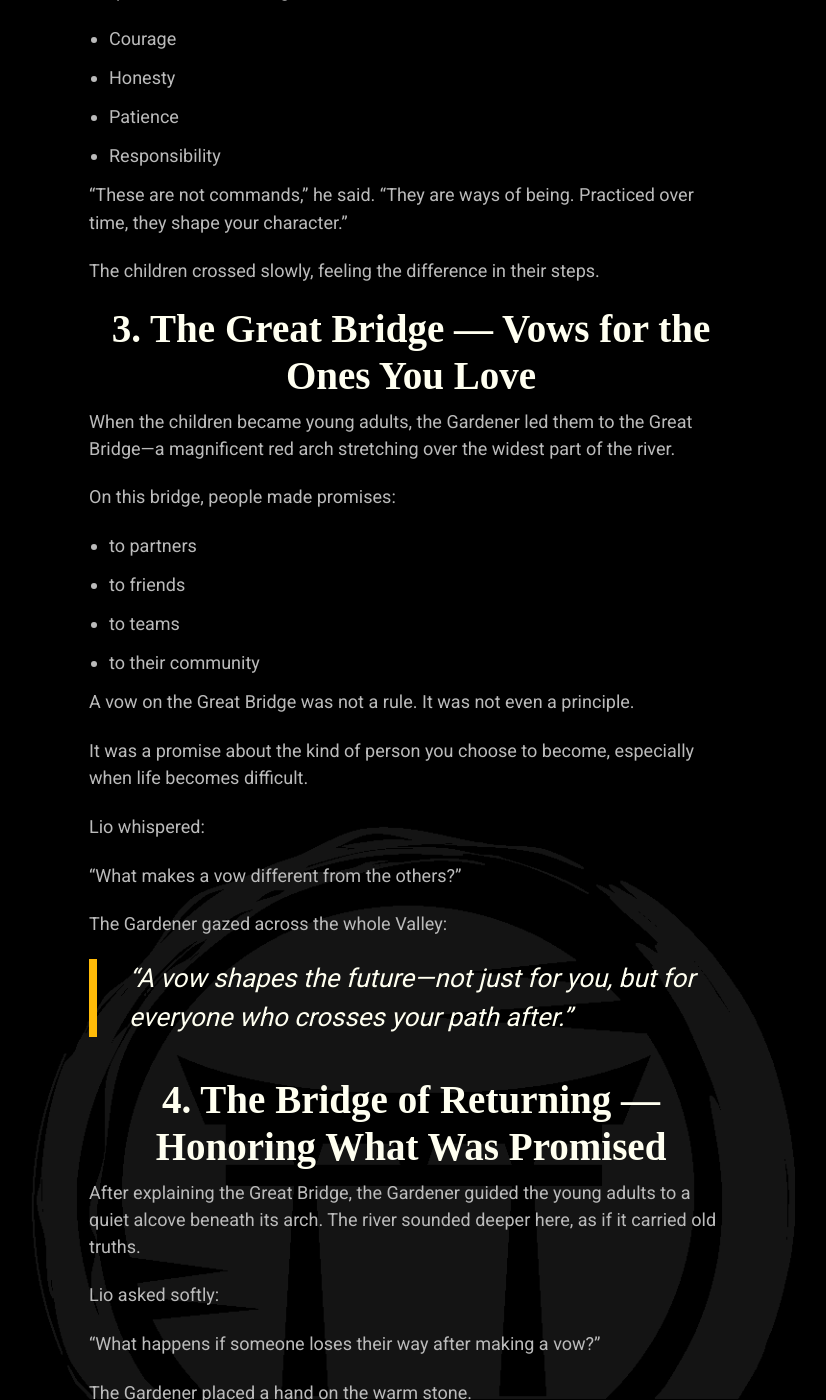
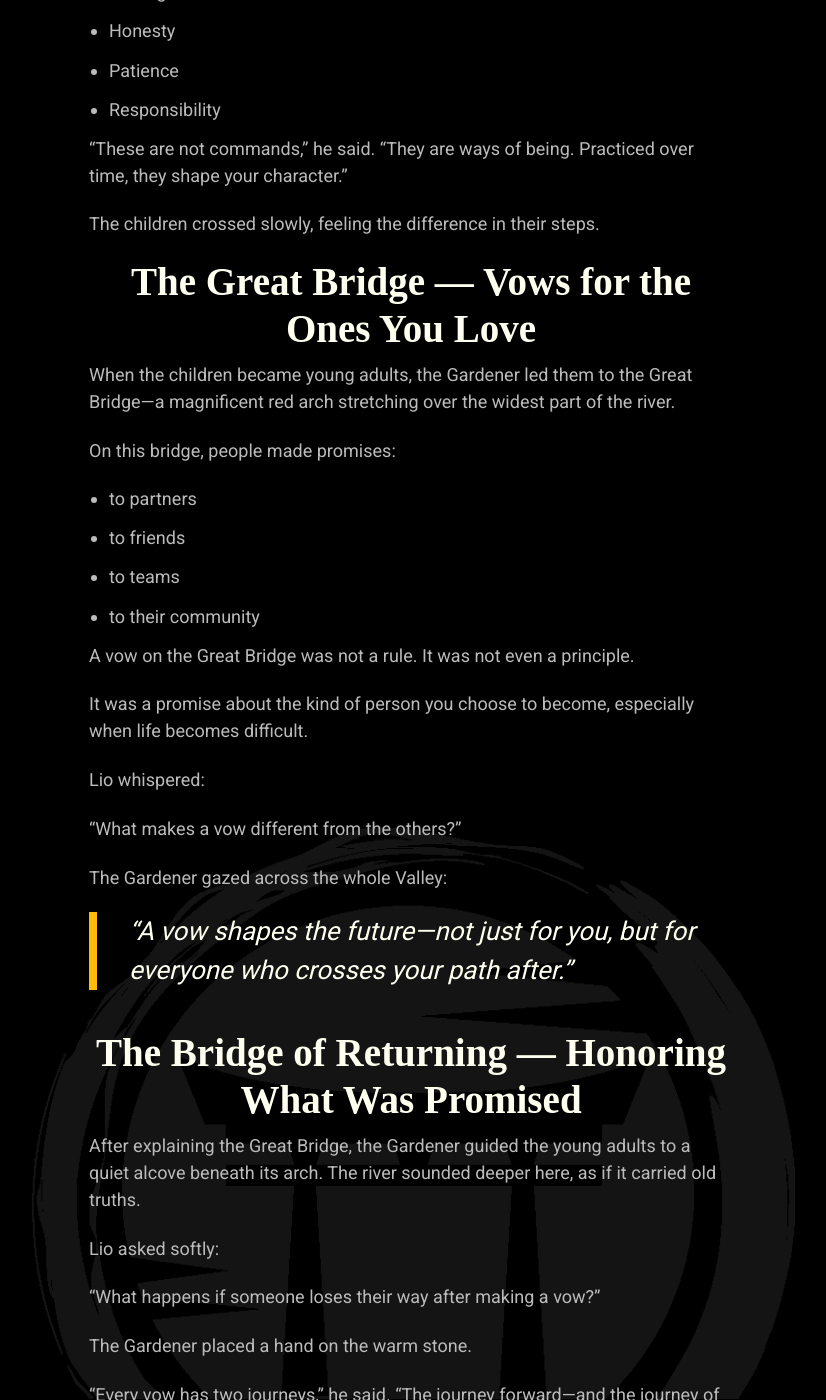
Before and after one commit to mindset-dojo/mindset-dojo.github.io, a Jekyll site: the page built from _insights/2025/michael-basil/2025-12-01-bridges-of-riverlight-valley.md, in a window 1280 px wide and 1400 px high, scrolled down 1589 px. Shown: the whole window, without its empty margins (229-1055 px from the left). Built offline with Jekyll 4.4.1, drawn with Linux system fonts in a browser that asks for light colours; some web fonts are replaced; some of the changed text lies outside the part shown.

Commit message:
refactor(insights): bridges of riverlight valley

```diff
--- a/_insights/2025/michael-basil/2025-12-01-three-bridges-of-riverlight-valley.md
+++ b/_insights/2025/michael-basil/2025-12-01-bridges-of-riverlight-valley.md
@@ -61,7 +61,7 @@
 
 The children crossed slowly, feeling the difference in their steps.
 
-## 3. The Great Bridge — Vows for the Ones You Love
+## The Great Bridge — Vows for the Ones You Love
 
 When the children became young adults, the Gardener led them to the Great Bridge—a magnificent red arch stretching over the widest part of the river.
 
@@ -84,7 +84,7 @@
 
 > “A vow shapes the future—not just for you, but for everyone who crosses your path after.”
 
-## 4. The Bridge of Returning — Honoring What Was Promised
+## The Bridge of Returning — Honoring What Was Promised
 
 After explaining the Great Bridge, the Gardener guided the young adults to a quiet alcove beneath its arch. The river sounded deeper here, as if it carried old truths.
 
```
Also changed, not shown: other parts of _insights/2025/michael-basil/2025-12-01-bridges-of-riverlight-valley.md (+5 -5 lines).
